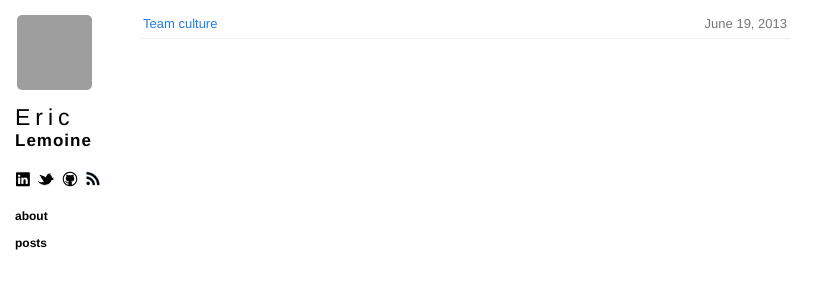
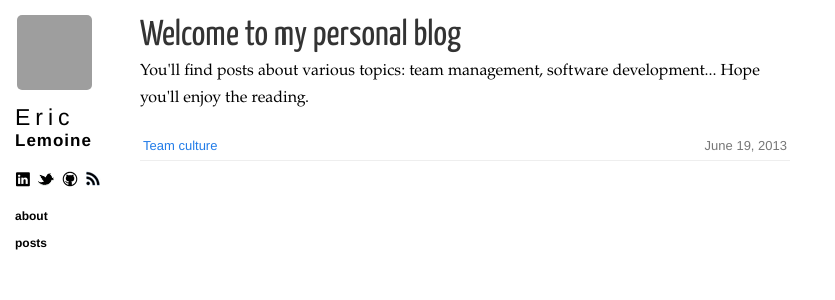
Before and after one commit to ratibus/ratibus.github.io, a Jekyll site: the page built from index.html, in a window 1280 px wide. Shown: the top 300 px of the page, without its empty margins (0-835 px from the left). Built offline with Jekyll 4.4.1, drawn with Linux system fonts in a browser that asks for light colours; nearby versions of some CDN libraries; grey boxes are pictures that could not be loaded.

Commit message:
Post footer modification and a little intro on the homepage

```diff
--- a/_layouts/post.html
+++ b/_layouts/post.html
@@ -22,7 +22,7 @@
       </a>
 
       <p>
-        Proud father of two, I am a team leader <a href="https://twitter.com/Decitre" target="_blank">Decitre</a>, specialized in solving people problems with (mostly) technical responses.
+        Proud father of two, I am a team leader, specialized in solving people problems with (mostly) technical responses.
       </p>
 
       <a href="http://twitter.com/share" class="twitter-share-button" data-count="none" data-via="{{ site.twitter }}">Tweet</a>
--- a/index.html
+++ b/index.html
@@ -4,6 +4,10 @@
 ---
 
 <section class="content">
+  <h1>Welcome to my personal blog</h1>
+
+  <p>You'll find posts about various topics: team management, software development... Hope you'll enjoy the reading.</p>
+
   <ul class="listing">
     {% for post in site.posts %}
     <li>
```
